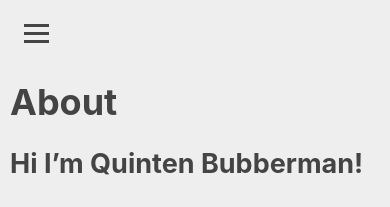
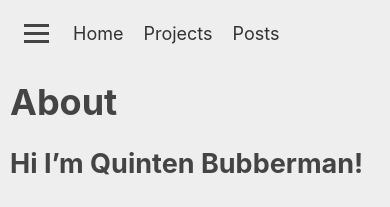
Before and after one commit to bakjedev/bakjedev.github.io, a Jekyll site: the page built from index.md, in a window 390 px wide. Shown: the top 207 px of the page. Built offline with Jekyll 4.4.1, drawn with Linux system fonts in a browser that asks for light colours.

Commit message:
Make center bar always vis in burger mode

```diff
--- a/_layouts/default.html
+++ b/_layouts/default.html
@@ -16,22 +16,19 @@
       <a href="mailto:contact@bakje.dev">E-mail</a>
       <a href="/assets/Resume-Quinten-Bubberman.pdf" target="_blank">Resume</a>
     </div>
-
     <hr class="menu-divider">
-
     <nav>
       <a href="/">Home</a>
       <a href="/projects">Projects</a>
       <a href="/pages">Posts</a>
     </nav>
-
     <hr class="menu-divider">
-
     <div class="stuff-right">
       <a href="https://github.com/bakjedev">Github</a>
       <a href="https://www.linkedin.com/in/quinten-bubberman/">LinkedIn</a>
     </div>
   </header>
+
   {% if page.title %}
     <h1>{{ page.title }}</h1>
   {% endif %}
--- a/assets/style.css
+++ b/assets/style.css
@@ -177,18 +177,23 @@ nav a:visited {
   }
   .burger {
     display: flex;
-    align-self: flex-start;
+    align-self: center;
   }
   .top-bar {
     position: static;
-    flex-direction: column;
+    flex-wrap: wrap;
     align-items: center;
     padding: 10px;
     gap: 0;
     border-bottom: none;
   }
+  nav {
+    display: flex;
+    flex: 1;
+    justify-content: flex-start;
+    padding-left: 10px;
+  }
   .stuff-left,
-  nav,
   .stuff-right {
     display: none;
     flex-direction: column;
@@ -198,7 +203,6 @@ nav a:visited {
     padding: 8px 0;
   }
   .top-bar.open .stuff-left,
-  .top-bar.open nav,
   .top-bar.open .stuff-right {
     display: flex;
   }
```
